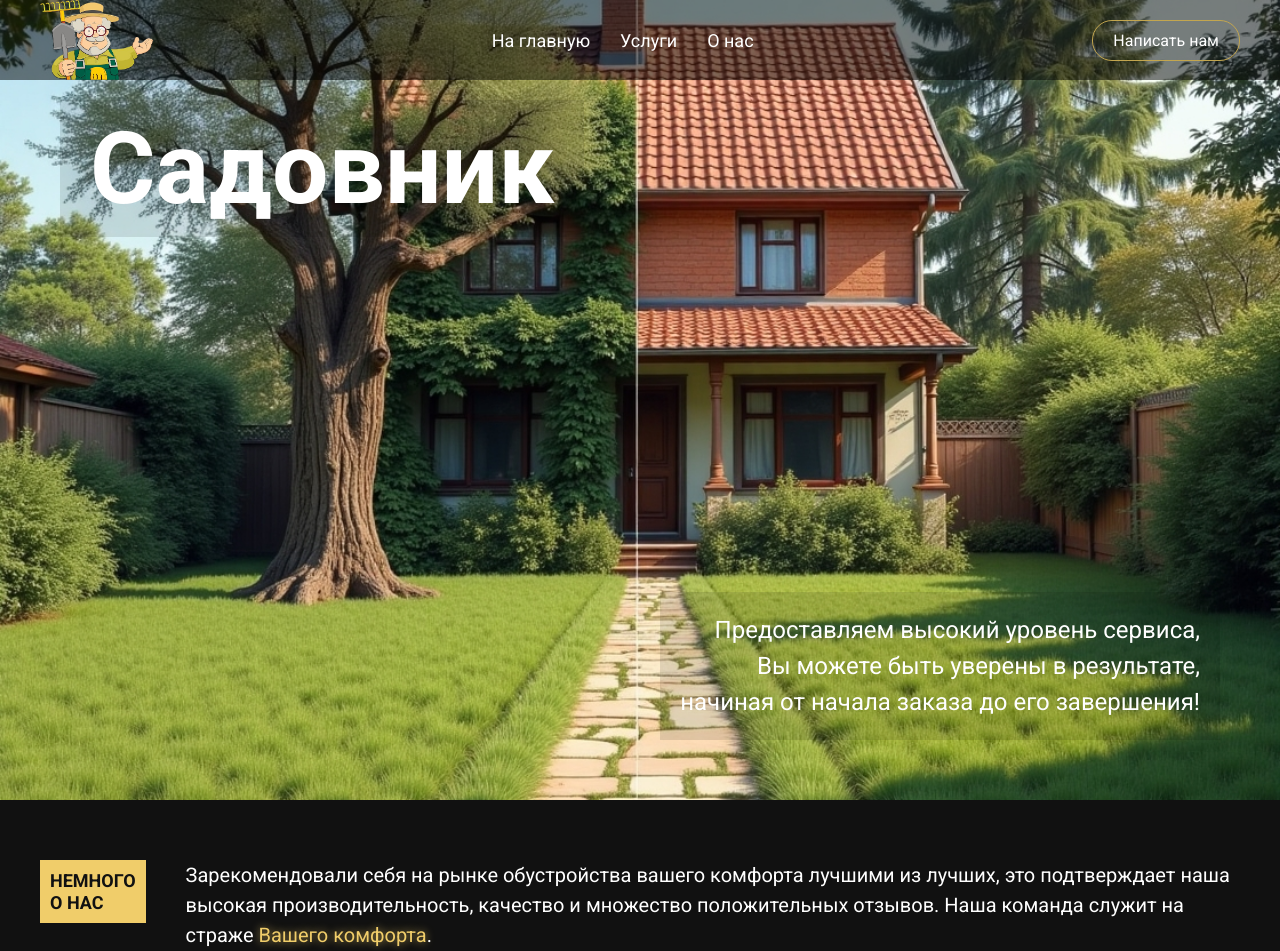
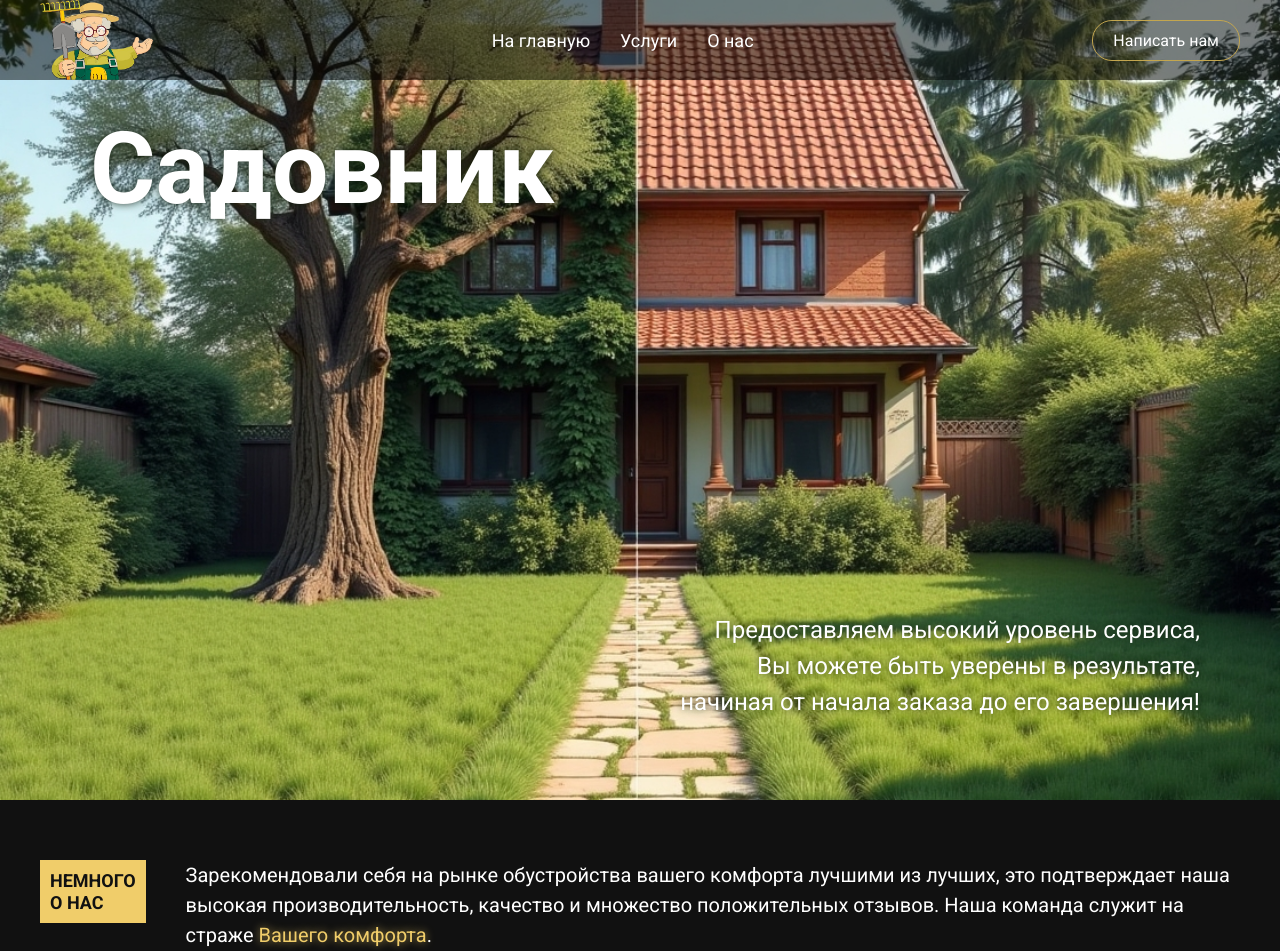
Before and after one commit to vitallcore/Sadovnik-flask, a Flask app: page / in a window 1280 px wide. Shown: the top 951 px of the page. Run offline with Flask 3, Linux system fonts and the light colour scheme.

Commit message:
sadovnik

```diff
--- a/static/styles.css
+++ b/static/styles.css
@@ -78,7 +78,8 @@ body {
   left: 60px;    /* отступ слева (настраиваемый) */
   font-size: 100px;
   font-weight: bold;
-  background: rgba(0, 0, 0, 0.111);
+  background: rgba(0, 0, 0, 0);
+  text-shadow: 0 0 8px rgba(19, 32, 14, 0.846);
   padding: 10px 30px;
   color: #ffffff;
 }
@@ -86,7 +87,8 @@ body {
   position: absolute;
   bottom: 60px;
   right: 60px;
-  background: rgba(0, 0, 0, 0.111);
+  background: rgba(0, 0, 0, 0);
+  text-shadow: 0 0 8px rgba(19, 32, 14, 0.846);
   padding: 20px;
   text-align: right;
   max-width: 600px;
```
